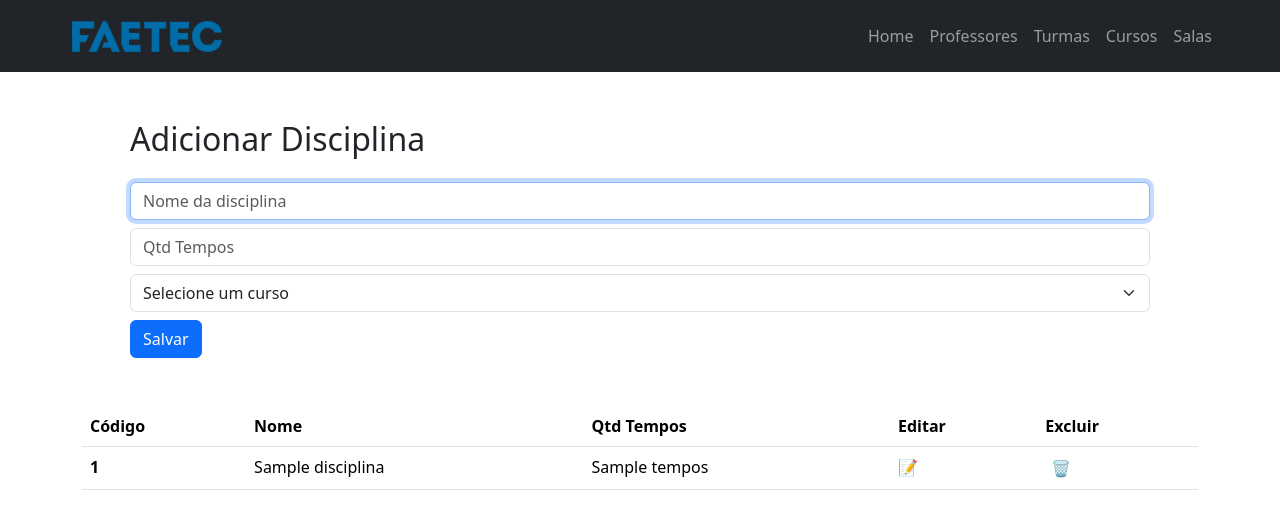
After one commit to guimaraesr-y/faetechorarios, a PHP site: template src/views/disciplina.twig in a window 1280 px wide. The commit adds this page. Shown: the top 529 px of the page. Run offline with PHP 8.4, Linux system fonts and the light colour scheme; the template is opened without the code that fills it: most values are stand-ins (such as "Sample title", 1, 10 or a date in 2020); some libraries are stand-ins or nearby versions.

Commit message:
[feat] crud de disciplinas adicionado ao sistema

```diff
--- a/index.php
+++ b/index.php
@@ -28,6 +28,11 @@ $router->get("/cursos", "CursoController:show", "curso.show");
 $router->post("/cursos", "CursoController:store", "curso.store");
 $router->post("/cursos/delete", "CursoController:delete", "curso.delete");
 
+$router->get("/disciplinas", "DisciplinaController:show", "disciplina.show");
+$router->post("/disciplinas", "DisciplinaController:store", "disciplina.store");
+$router->post("/disciplinas/delete", "DisciplinaController:delete", "disciplina.delete");
+
+// TODO
 $router->get("/planilha", "ExportarPlanilhaController:show", "exportarPlanilha.show");
 
 /**
--- a/src/Dao/database.sql
+++ b/src/Dao/database.sql
@@ -20,7 +20,10 @@ CREATE TABLE IF NOT EXISTS `disciplinas` (
   `id` int NOT NULL AUTO_INCREMENT,
   `nome` varchar(255) DEFAULT NULL,
   `tempos` int DEFAULT NULL,
-  PRIMARY KEY (`id`)
+  `curso_id` INT(11) NULL DEFAULT NULL,
+  PRIMARY KEY (`id`),
+  KEY `curso_id` (`curso_id`),
+  CONSTRAINT `FK_disciplinas_cursos` FOREIGN KEY (`curso_id`) REFERENCES `cursos` (`id`) ON UPDATE NO ACTION ON DELETE CASCADE
 );
 
 -- Copiando estrutura para tabela faetechorarios.periodo_letivo
--- /dev/null
+++ b/src/views/disciplina.twig
@@ -0,0 +1,64 @@
+{% extends 'layouts/app.twig' %}
+
+{% block content %}
+<div class='container'>
+    <form method='POST' class='p-5'>
+        {% if _GET['id'] is defined %}
+            <h2 class="mb-4">Editar Disciplina</h2>
+            <div class='input-group mb-2'>
+                <span class="input-group-text" id="basic-addon1">Código</span>
+                <input class="form-control" type="text" name="id" placeholder="ID da disciplina" value="{{ _GET['id'] }}" readonly>
+            </div>
+            <input class="form-control mb-2" type="text" name="nome" placeholder="Nome da disciplina" value="{{ disciplinaSelecionada['nome'] }}" autofocus>
+            <input class="form-control mb-2" type="text" name="tempos" placeholder="Qtd Tempos" value="{{ disciplinaSelecionada['tempos'] }}">
+
+        {% else %}
+            <h2 class="mb-4">Adicionar Disciplina</h2>
+            <input class="form-control mb-2" type="text" name="nome" placeholder="Nome da disciplina" autofocus>
+            <input class="form-control mb-2" type="text" name="tempos" placeholder="Qtd Tempos">
+        {% endif %}
+
+        <select name="turma_id" class='form-select mb-2'>
+            <option value="" {{ _GET['turma_id'] is defined ? '' : 'selected' }}>Selecione um curso</option>
+            {% for curso in cursos %}
+                <option value="{{ curso['id'] }}" {{ disciplinaSelecionada['curso_id'] == curso['id'] ? 'selected' : '' }}>{{ curso['nome'] }}</option>
+            {% endfor %}
+        </select>
+
+        <button type="submit" class="btn btn-primary">Salvar</button>
+        {{ _GET['id'] ? "Ou <a href='/disciplinas'>adicionar disciplinas</a>" }}
+    </form>
+
+    <table class='table table-hover'>
+        <thead>
+            <tr>
+                <th scope='col'>Código</th>
+                <th scope='col'>Nome</th>
+                <th scope='col'>Qtd Tempos</th>
+                <th scope='col'>Editar</th>
+                <th scope='col'>Excluir</th>
+            </tr>
+        </thead>
+        <tbody>
+            {% for disciplina in disciplinas %}
+                <tr>
+                    <th scope="col">{{ disciplina.id }}</th>
+                    <td>{{ disciplina.nome }}</td>
+                    <td>{{ disciplina.tempos }}</td>
+                    <td>
+                        <a class="link-underline link-underline-opacity-0" href="/disciplinas?id={{ disciplina.id }}">
+                        📝
+                        </a>
+                    </td>
+                    <td>
+                        <form action="/disciplinas/delete" method="post">
+                            <input type="hidden" name="id" value="{{ disciplina.id }}">
+                            <input class="bg-transparent border-0" type="submit" value="🗑️">
+                        </form>
+                    </td>
+                </tr>
+            {% endfor %}
+        </tbody>
+    </table>
+</div>
+{% endblock %}
```
Also changed, not shown: src/Controller/DisciplinaController.php (added, +34 -0 lines), src/Dao/DisciplinaDao.php (added, +58 -0 lines), 1 other file.
